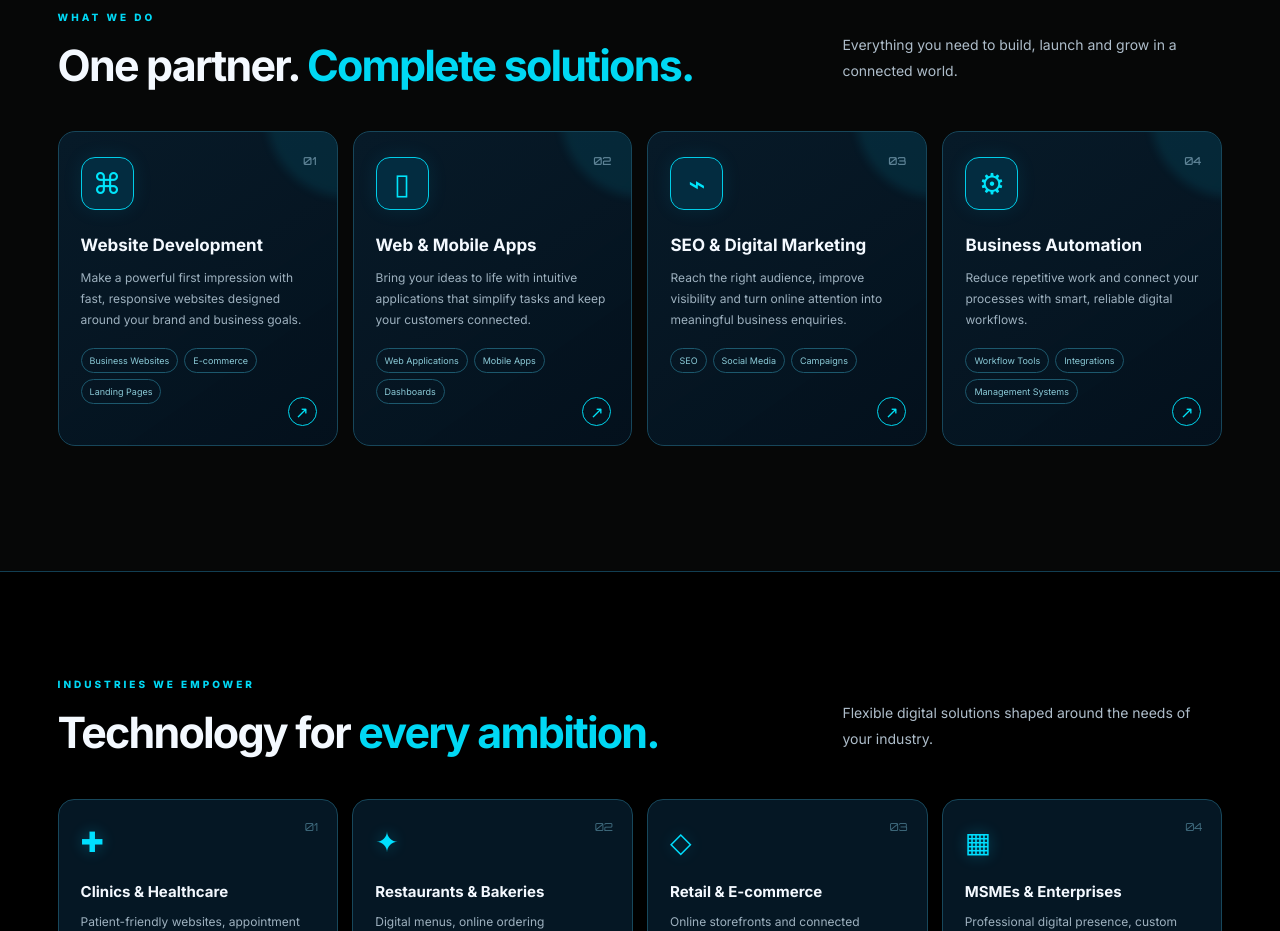
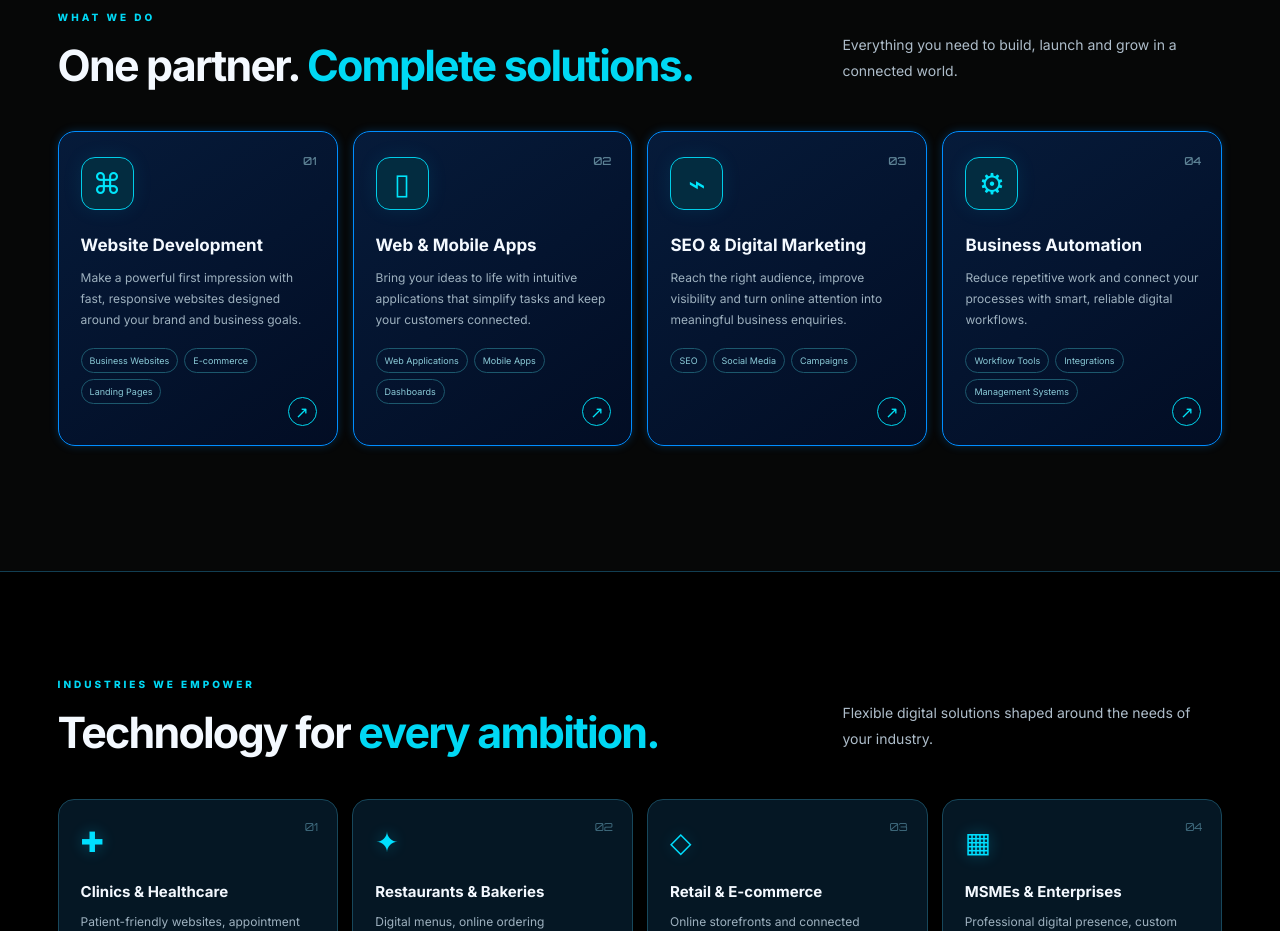
Before and after one commit to gvxtech/gvx-tech-animated-website, a plain HTML site: page index.html in a window 1280 px wide. Shown: the part 1260-2191 px from the top of the page. Drawn offline with Linux system fonts and the light colour scheme.

Commit message:
updating content

```diff
--- a/style.css
+++ b/style.css
@@ -714,29 +714,38 @@ h1 strong {
 .service-detail {
     min-height: 315px;
     padding: 25px 22px 22px;
-    border: 1px solid #17465a;
+     position: relative;
+    isolation: isolate;
+    overflow: visible;
+    border: 1px solid #008DFF;
     border-radius: 17px;
-    background: linear-gradient(145deg, #082235bd, #04121fe8);
-    position: relative;
-    overflow: hidden;
-    transition: transform .3s, border-color .3s, box-shadow .3s
+    background: linear-gradient(145deg, #061B3A, #020D24);
+    box-shadow: 0 0 8px rgba(0, 141, 255, 0.25);
 }
 
 .service-detail:before {
     content: "";
     position: absolute;
-    width: 160px;
-    height: 160px;
-    border-radius: 50%;
-    right: -90px;
-    top: -95px;
-    background: #00cfff18;
-    filter: blur(5px)
+    top: -25px;
+    left: -25px;
+    width: 120px;
+    height: 120px;
+    /* background: radial-gradient(
+        circle,
+        rgba(0, 217, 247, 0.8),
+        rgba(0, 141, 255, 0.3) 45%,
+        transparent 75%
+    ); */
+    filter: blur(18px);
+    z-index: -1;
+    pointer-events: none;
+    /* background: #131d54; */
+
 }
 
 .service-detail:hover {
     transform: translateY(-7px);
-    border-color: #00cbe7;
+    border-color: #008DFF;
     box-shadow: 0 15px 40px #00bfff13
 }
 
```
